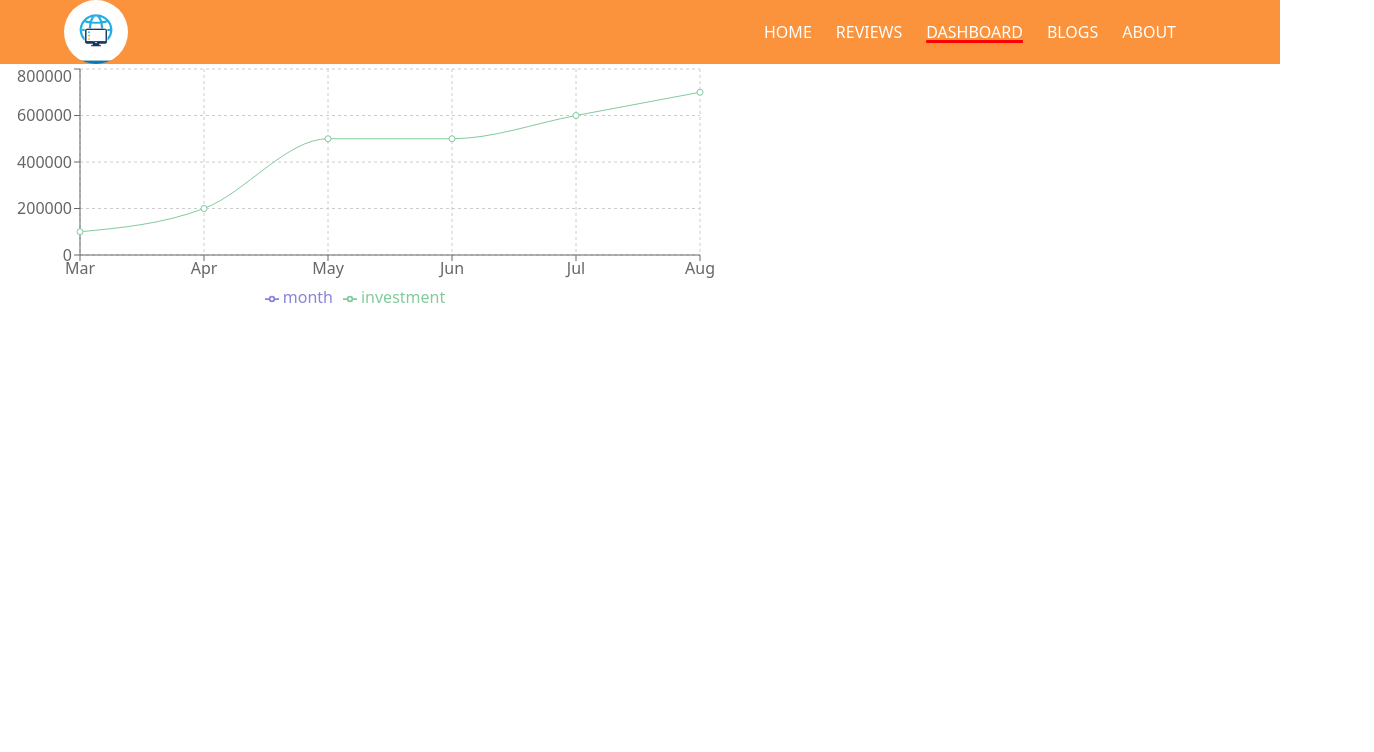
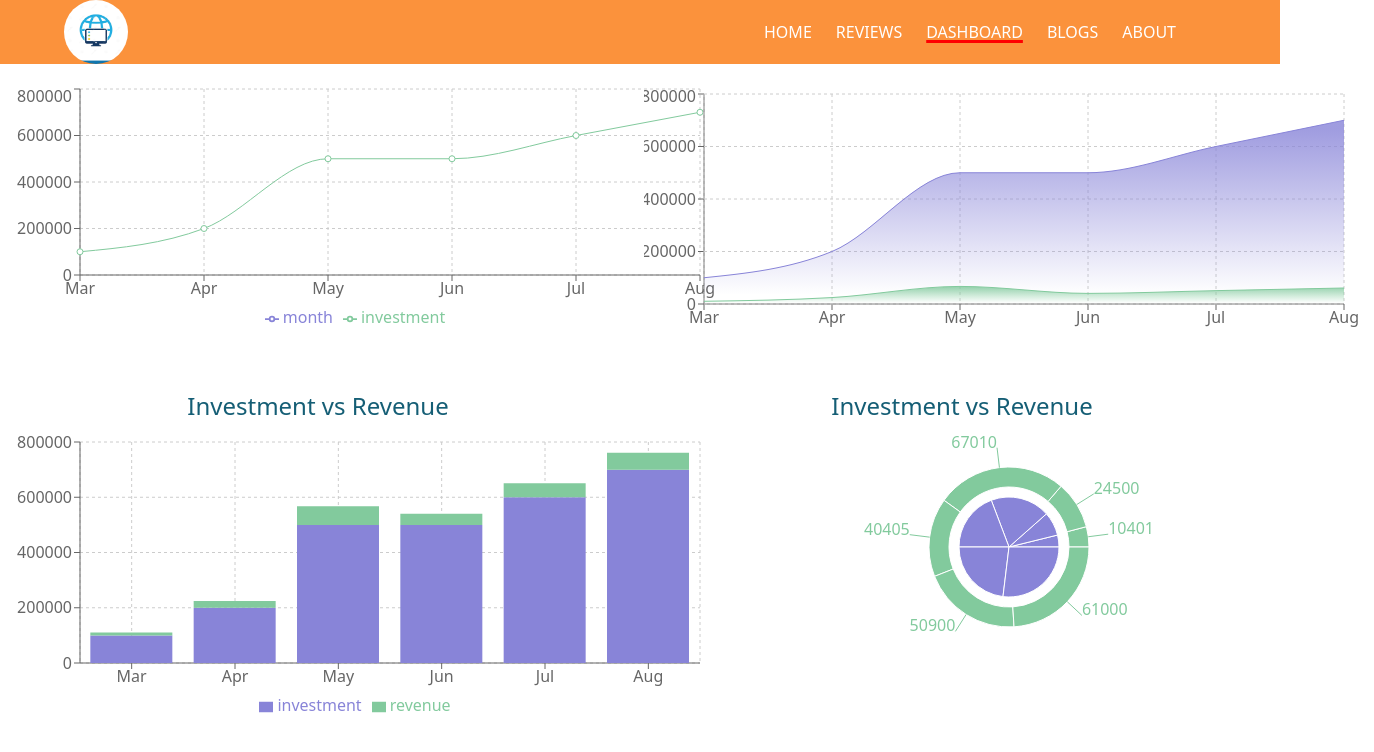
Before and after one commit to Masitbd/Product-rating, a React (Create React App) app: page /Dashboard in a window 1280 px wide. Shown: the top 752 px of the page, 1374 px wide, since content can reach past the window. Built offline with nearby package versions, Linux system fonts and the light colour scheme.

Commit message:
add dashboard chart

```diff
--- a/src/components/Dashboard/Dashboard.js
+++ b/src/components/Dashboard/Dashboard.js
@@ -2,10 +2,16 @@ import { data } from "autoprefixer";
 import React, { useEffect } from "react";
 import { useState } from "react";
 import {
+  Area,
+  AreaChart,
+  Bar,
+  BarChart,
   CartesianGrid,
   Legend,
   Line,
   LineChart,
+  Pie,
+  PieChart,
   Tooltip,
   XAxis,
   YAxis,
@@ -22,6 +28,8 @@ const Dashboard = () => {
   }, []);
 
   return (
+    <div className="grid grid-cols-1 gap-0 md:grid-cols-2 md:gap-2 mt-5">
+      <div>
         <LineChart
           width={730}
           height={250}
@@ -36,6 +44,98 @@ const Dashboard = () => {
           <Line type="monotone" dataKey="month" stroke="#8884d8" />
           <Line type="monotone" dataKey="investment" stroke="#82ca9d" />
         </LineChart>
+      </div>
+      <div>
+        <AreaChart
+          width={730}
+          height={250}
+          data={investments}
+          margin={{ top: 10, right: 30, left: 0, bottom: 0 }}
+        >
+          <defs>
+            <linearGradient id="colorUv" x1="0" y1="0" x2="0" y2="1">
+              <stop offset="5%" stopColor="#8884d8" stopOpacity={0.8} />
+              <stop offset="95%" stopColor="#8884d8" stopOpacity={0} />
+            </linearGradient>
+            <linearGradient id="colorPv" x1="0" y1="0" x2="0" y2="1">
+              <stop offset="5%" stopColor="#82ca9d" stopOpacity={0.8} />
+              <stop offset="95%" stopColor="#82ca9d" stopOpacity={0} />
+            </linearGradient>
+          </defs>
+          <XAxis dataKey="month" />
+          <YAxis />
+          <CartesianGrid strokeDasharray="3 3" />
+          <Tooltip />
+          <Area
+            type="monotone"
+            dataKey="investment"
+            stroke="#8884d8"
+            fillOpacity={1}
+            fill="url(#colorUv)"
+          />
+          <Area
+            type="monotone"
+            dataKey="revenue"
+            stroke="#82ca9d"
+            fillOpacity={1}
+            fill="url(#colorPv)"
+          />
+        </AreaChart>
+      </div>
+
+      <div className="mt-12">
+        <h1 className="text-2xl text-cyan-800 text-center">
+          Investment vs Revenue
+        </h1>
+        <BarChart
+          width={730}
+          height={300}
+          data={investments}
+          margin={{
+            top: 20,
+            right: 30,
+            left: 20,
+            bottom: 5,
+          }}
+        >
+          <CartesianGrid strokeDasharray="3 3" />
+          <XAxis dataKey="month" />
+          <YAxis />
+          <Tooltip />
+          <Legend />
+          <Bar dataKey="investment" stackId="a" fill="#8884d8" />
+          <Bar dataKey="revenue" stackId="a" fill="#82ca9d" />
+        </BarChart>
+      </div>
+
+      <div className="mt-12">
+        <h1 className="text-2xl text-cyan-800 text-center">
+          Investment vs Revenue
+        </h1>
+        <PieChart width={730} height={250}>
+          <Pie
+            data={investments}
+            dataKey="investment"
+            nameKey="month"
+            cx="50%"
+            cy="50%"
+            outerRadius={50}
+            fill="#8884d8"
+          />
+          <Tooltip />
+          <Pie
+            data={investments}
+            dataKey="revenue"
+            cx="50%"
+            cy="50%"
+            innerRadius={60}
+            outerRadius={80}
+            fill="#82ca9d"
+            label
+          />
+        </PieChart>
+      </div>
+    </div>
   );
 };
 
```
Lines whose indentation alone changed are shown as unchanged.
